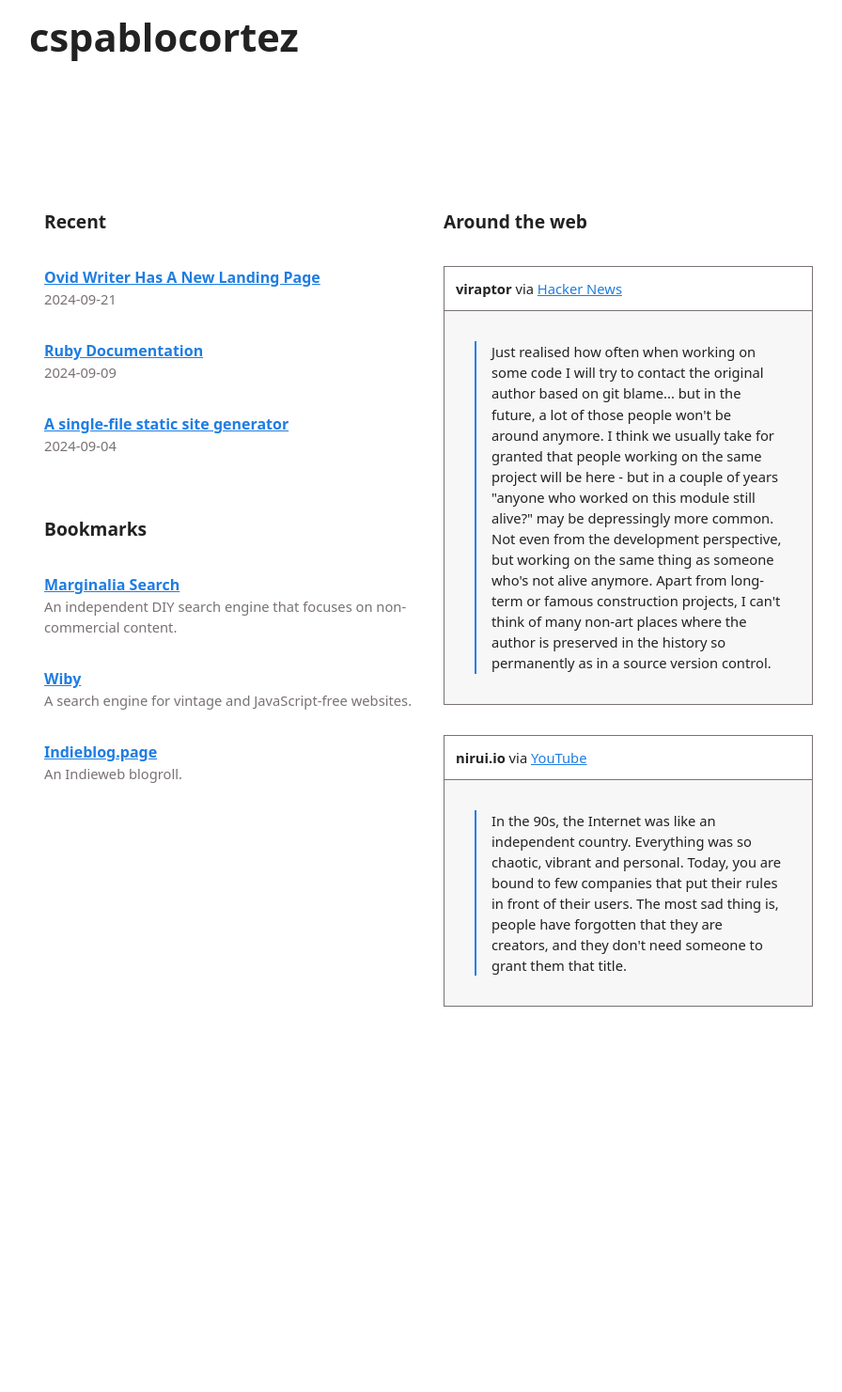
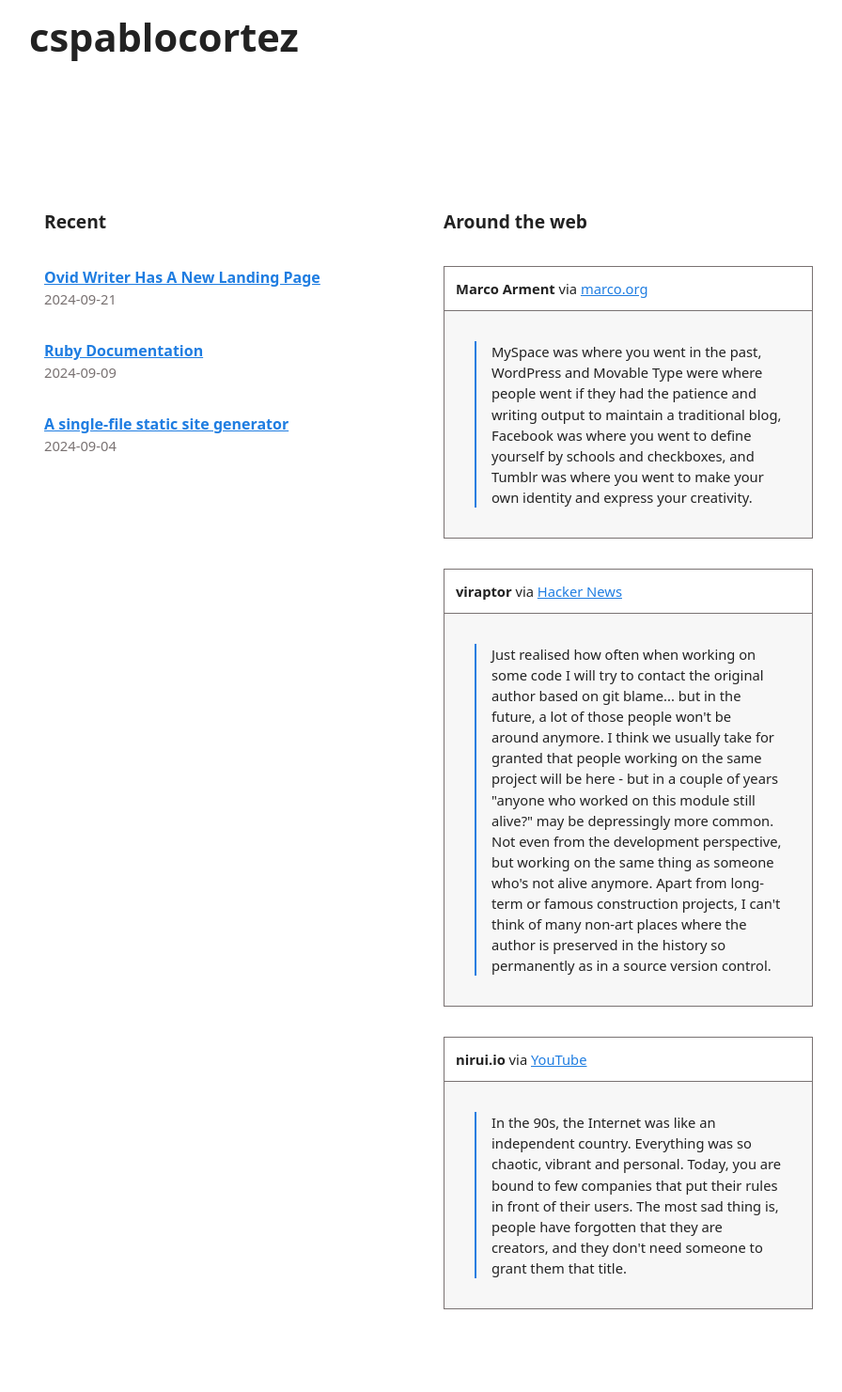
Before and after one commit to cspablocortez/cspablocortez.github.io, a Jekyll site: the page built from index.markdown, in a window 1280 px wide. Shown: the whole page at 94% size, without its empty margins (184-1080 px from the left). Built offline with Jekyll 4.4.1, drawn with Linux system fonts in a browser that asks for light colours; before the commit the page ends 1159 px from its top, so only the background shows below that.

Commit message:
New quoteback; No bookmarks;

```diff
--- a/_data/quotebacks.yml
+++ b/_data/quotebacks.yml
@@ -30,3 +30,14 @@
     construction projects, I can't think of many non-art places
     where the author is preserved in the history so permanently
     as in a source version control.
+
+- title: The One-Person Product
+  author: Marco Arment
+  source: marco.org
+  url: https://marco.org/2013/05/20/one-person-product
+  text: >
+    MySpace was where you went in the past, WordPress and Movable
+    Type were where people went if they had the patience and writing
+    output to maintain a traditional blog, Facebook was where you went
+    to define yourself by schools and checkboxes, and Tumblr was where
+    you went to make your own identity and express your creativity.
--- a/_layouts/home.html
+++ b/_layouts/home.html
@@ -14,16 +14,6 @@ layout: default
         </div>
       {% endunless %}
       {% endfor %}
-    </section>
-
-    <section>
-      <h1>Bookmarks</h1>
-       {% for bookmark in site.data.bookmarks %}
-        <div class="post">
-          <h1><a href="{{bookmark.url}}" target="_blank">{{ bookmark.title }}</a></h1>
-          <p>{{ bookmark.description }}</p>
-        </div>
-       {% endfor %}
     </section>
 
    </div>
```
